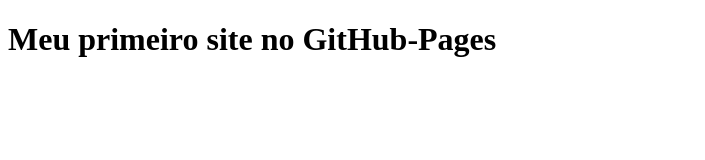
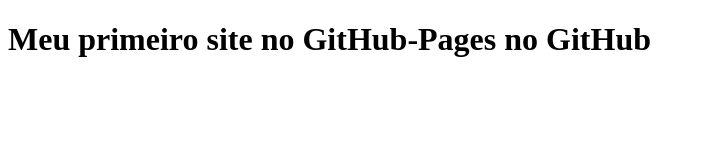
Before and after one commit to JaoGaimiprais/aula-3, a plain HTML site: page index.html in a window 1280 px wide. Shown: the whole page, without its empty margins (0-705 px from the left). Drawn offline with Linux system fonts and the light colour scheme.

Commit message:
Update index.html

```diff
--- a/index.html
+++ b/index.html
@@ -4,6 +4,6 @@
         <title>Meu primeiro site publicado</title>
     </head>
     <body>
-        <h1>Meu primeiro site no GitHub-Pages</h1>
+        <h1>Meu primeiro site no GitHub-Pages no GitHub</h1>
     </body>
 </Html>
```
